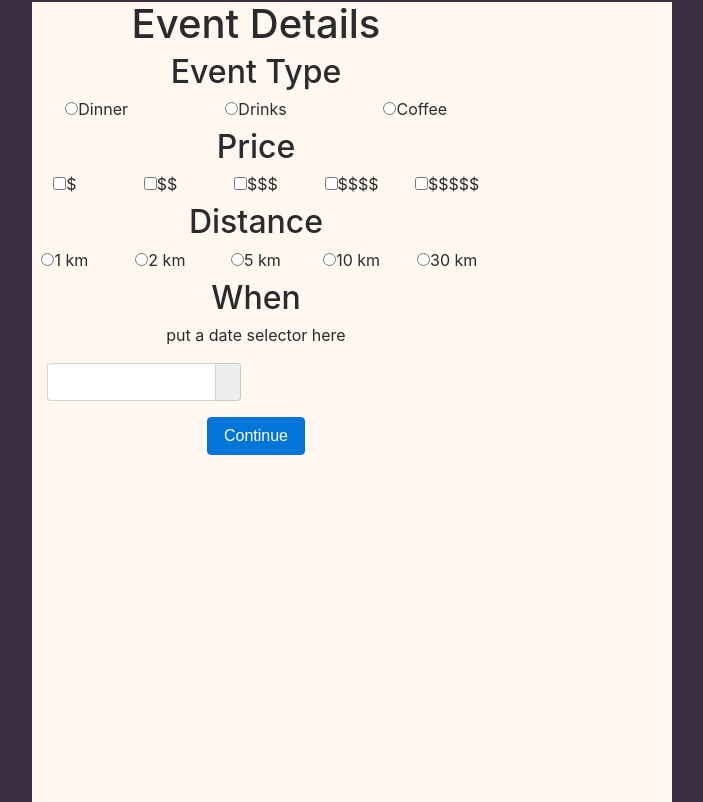
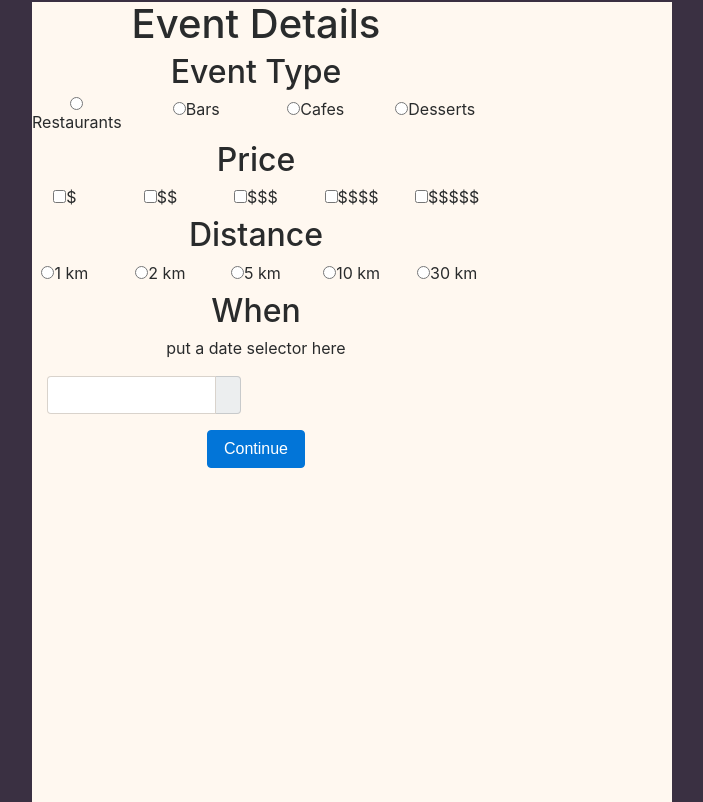
Before and after one commit to soohyunkim/Tender, a Flask app: template templates/EventPreferencesForm.html in a window 1280 px wide. Shown: the part 22-824 px from the top of the page, without its empty margins (288-991 px from the left). Run offline with Flask 2, Linux system fonts and the light colour scheme; the template is opened without the code that fills it, so the values that code supplies are empty; some libraries are stand-ins or nearby versions.

Commit message:
changed eventpreferencesform

```diff
--- a/static/EventPreferences.js
+++ b/static/EventPreferences.js
@@ -4,7 +4,19 @@ $( document ).ready(function() {
 });
 
 
-$(#continueButton).click(function() {
+$("#continue-button").click(function() {
+	console.log("continue click working");
+	var category = null;
+	if ($("#restaurants-button").val()) {
+		category = "restaurants";
+	} else if ($("#bars-button").val()) {
+		category = "bars";
+	} else if ($("#cafes-button").val()) {
+		category = "cafes";
+	} else if ($("desserts-button").val()) {
+		category = "desserts";
+	}
+
 	var kmDistance = 0;
 	if ($("#one-km-button").val()) {
 		kmDistance = 1;
@@ -24,6 +36,8 @@ $(#continueButton).click(function() {
 	var priceFour = $("#price-four-button").val();
 	var priceFive = $("#price-five-button").val();
 
-	var postObj = {distance: kmDistance};
+	var postObj = {"category": category, "distance": kmDistance, "priceOne": priceOne, "priceTwo": priceTwo, "priceThree": priceThree, "priceFour": priceFour, "priceFive": priceFive};
+
+	console.log(postObj);
 	//post with post object here
-}
+});
--- a/templates/EventPreferencesForm.html
+++ b/templates/EventPreferencesForm.html
@@ -2,8 +2,8 @@
 <head>
 <link rel="stylesheet" href="https://maxcdn.bootstrapcdn.com/bootstrap/4.0.0-alpha.6/css/bootstrap.min.css" integrity="sha384-rwoIResjU2yc3z8GV/NPeZWAv56rSmLldC3R/AZzGRnGxQQKnKkoFVhFQhNUwEyJ" crossorigin="anonymous">
 	<link rel="stylesheet" type="text/css" href="../static/EventPreferences.css">
+	<script type="text/javascript" src="../static/jquery-3.2.1.js"></script>
 	<script type="text/javascript" src="../static/EventPreferences.js"></script>
-	<script type="text/javascript" src="../static/jquery-3.2.1.js"></script>
 	<script type="text/javascript" src="../static/moment.min.js"></script>
 	<script type="text/javascript" src="../static/bootstrap/js/transition.js"></script>
 	<script type="text/javascript" src="../static/bootstrap/js/collapse.js"></script>
@@ -20,13 +20,16 @@
 	<h2> Event Type </h2>
 	<div class="row">
 	<div class="radio col-sm">
- 		<label><input type="radio" name="event-type-radio">Dinner</label>
+ 		<label><input id="restaurants-button" type="radio" name="event-type-radio">Restaurants</label>
 	</div>
 	<div class="radio col-sm">
-		<label><input type="radio" name="event-type-radio">Drinks</label>
+		<label><input id="bars-button" type="radio" name="event-type-radio">Bars</label>
 	</div>
 	<div class="radio col-sm">
-		<label><input type="radio" name="event-type-radio">Coffee</label>
+		<label><input id="cafes-button" type="radio" name="event-type-radio">Cafes</label>
+	</div>
+	<vid class="radio col-sm">
+		<label><input id="desserts-button" type="radio" name="event-type-radio">Desserts</label>
 	</div>
 </div>
 
@@ -88,7 +91,7 @@
 </div>
 
 
-<button type="button" class="btn btn-primary"> Continue </button>
+<button id="continue-button" type="button" class="btn btn-primary"> Continue </button>
 
 </div>
 
```
